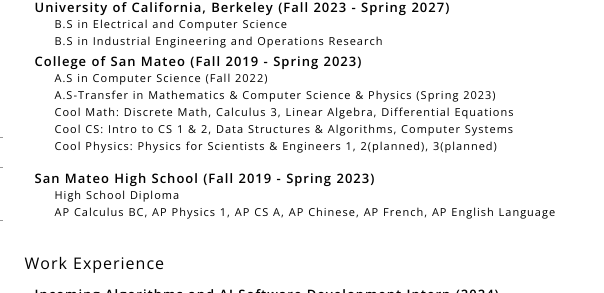
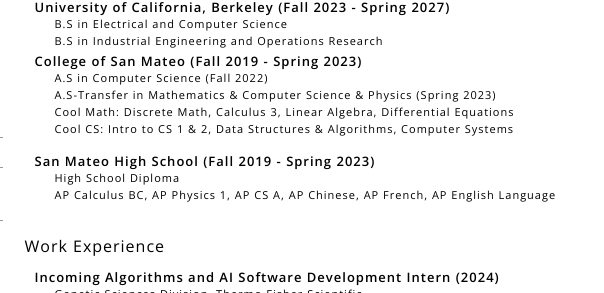
Before and after one commit to ShiftyBlock/davidzyang, a plain HTML site: page index.html in a window 1280 px wide. Shown: the part 127-420 px from the top of the page, 442-1046 px from the left. Drawn offline with nearby package versions, Linux system fonts and the light colour scheme.

Commit message:
Update index.html

```diff
--- a/index.html
+++ b/index.html
@@ -260,7 +260,6 @@
 <p class = "b">A.S-Transfer in Mathematics & Computer Science & Physics (Spring 2023)</p>
 <p class = "b">Cool Math: Discrete Math, Calculus 3, Linear Algebra, Differential Equations</p>
 <p class = "b">Cool CS: Intro to CS 1 & 2, Data Structures & Algorithms, Computer Systems</p>
-<p class = "b">Cool Physics: Physics for Scientists & Engineers 1, 2(planned), 3(planned)</p>
 <p class = "space">
 
 <p class="a">San Mateo High School (Fall 2019 - Spring 2023)</p>
```
